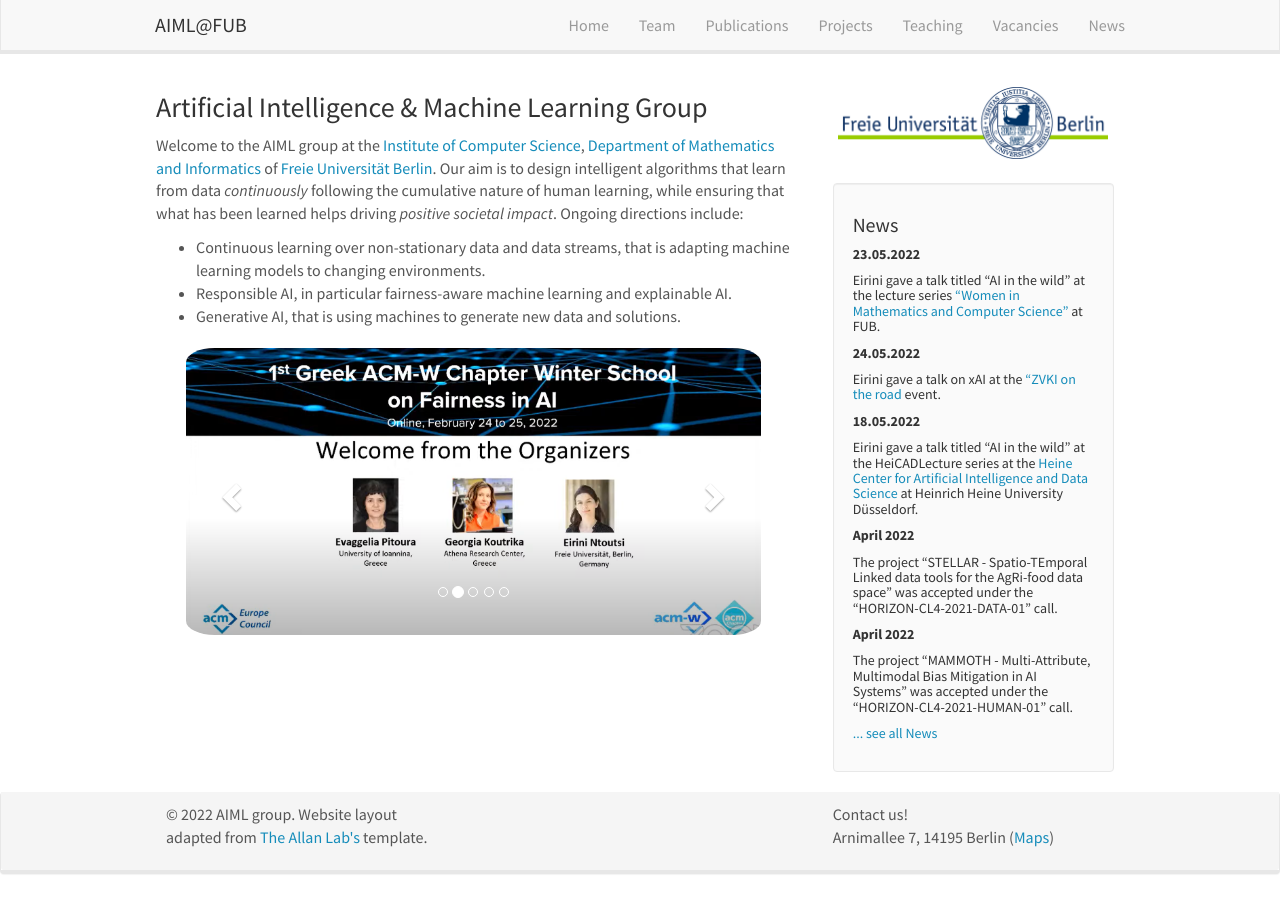
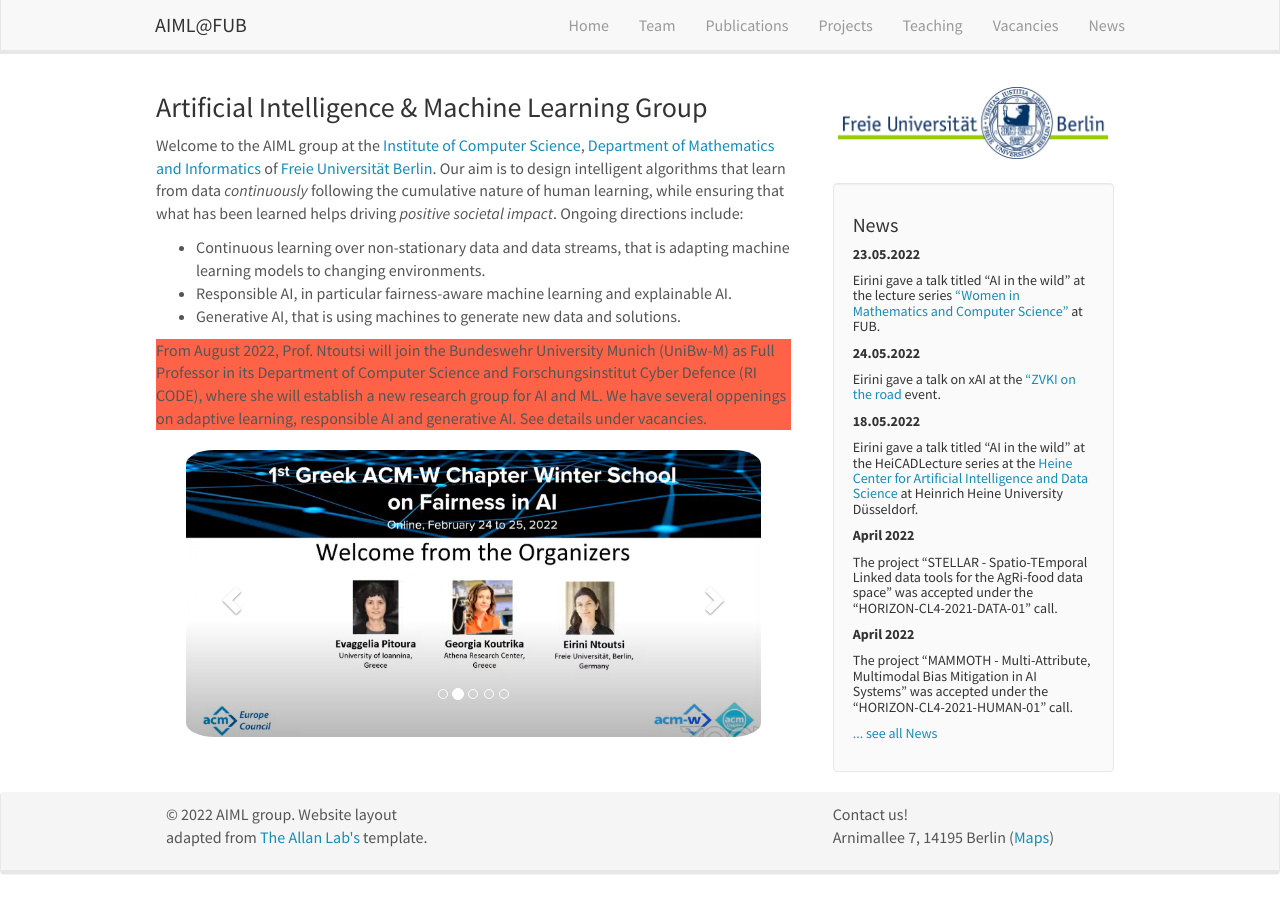
Before and after one commit to AIML-research/AIML-research.github.io, a Jekyll site: the page built from _pages/home.md, in a window 1280 px wide. Built offline with Jekyll 4.4.1, drawn with Linux system fonts in a browser that asks for light colours; nearby versions of some CDN libraries.

Commit message:
Update home.md

```diff
--- a/_pages/home.md
+++ b/_pages/home.md
@@ -12,6 +12,10 @@
 - Continuous learning over non-stationary data and data streams, that is adapting machine learning models to changing environments.
 - Responsible AI, in particular fairness-aware machine learning and explainable AI.
 - Generative AI, that is using machines to generate new data and solutions.
+
+<p style="background-color:tomato;">
+From August 2022, Prof. Ntoutsi will join the Bundeswehr University Munich (UniBw-M) as Full Professor in its Department of Computer Science and Forschungsinstitut Cyber Defence (RI CODE), where she will establish a new research group for AI and ML. We have several oppenings on adaptive learning, responsible AI and generative AI. See details under vacancies.
+</p>
 
 <div markdown="0" id="carousel" class="carousel slide" data-ride="carousel" data-interval="4000" data-pause="hover" >
     <!-- Menu -->
```
